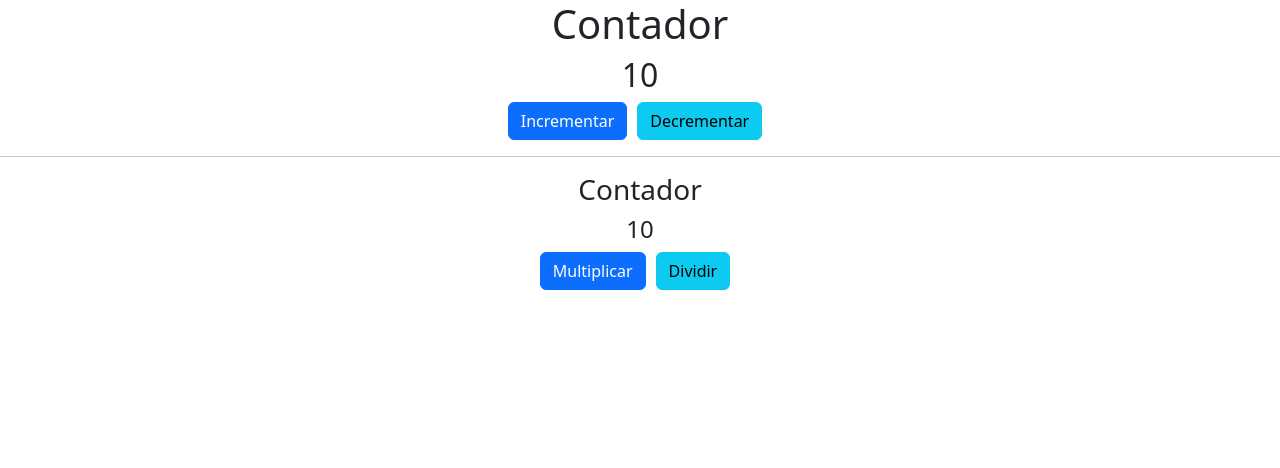
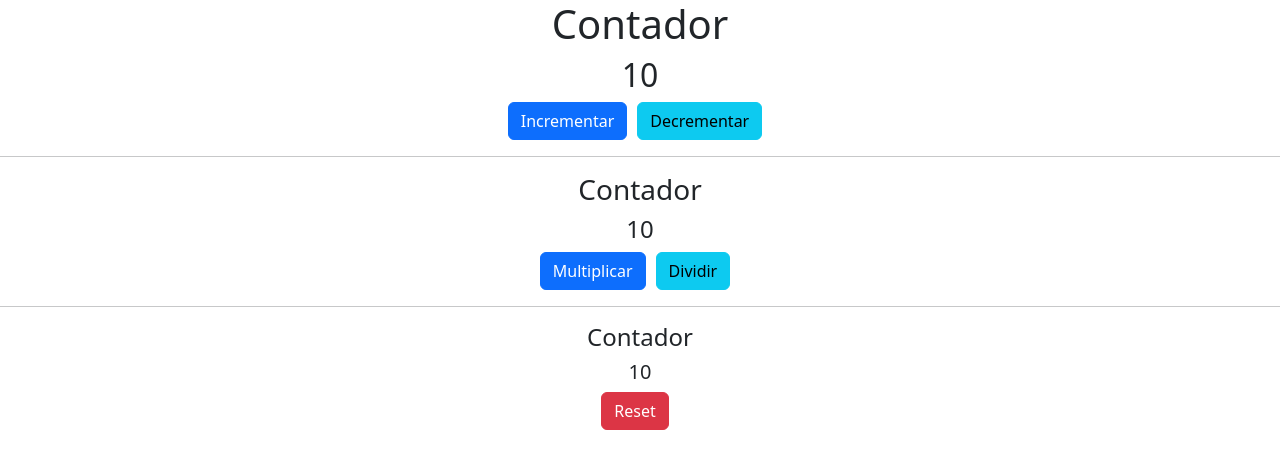
Before and after one commit to v-crz/02-redux-app, an Angular app: page / in a window 1280 px wide. Shown: the top 468 px of the page. Built offline with nearby package versions, Linux system fonts and the light colour scheme.

Commit message:
Integrar el componente nieto

```diff
--- a/src/app/contador/hijo/hijo.component.html
+++ b/src/app/contador/hijo/hijo.component.html
@@ -7,3 +7,15 @@
         <button (click)="dividir()" class="btn btn-info">Dividir</button>
     </div>
 </div>
+
+<hr>
+
+<div class="row text-center">
+    <div class="col">
+        <app-nieto
+            [contador]="contador"
+            (contadorCambio)="resetNieto($event)"
+        >
+        </app-nieto>
+    </div>
+</div>
--- a/src/app/contador/hijo/hijo.component.ts
+++ b/src/app/contador/hijo/hijo.component.ts
@@ -26,4 +26,9 @@
     this.contador /= 2;
     this.cambioContador.emit(this.contador);
   }
+
+  resetNieto(nuevoContador: number){
+    this.contador = nuevoContador;
+    this.cambioContador.emit(this.contador);
+  }
 }
--- a/src/app/contador/nieto/nieto.component.html
+++ b/src/app/contador/nieto/nieto.component.html
@@ -1 +1,4 @@
-<p>nieto works!</p>
+<h4>Contador</h4>
+<h5>{{contador}}</h5>
+
+<button (click)="reset()" class="btn btn-danger">Reset</button>
--- a/src/app/contador/nieto/nieto.component.ts
+++ b/src/app/contador/nieto/nieto.component.ts
@@ -1,4 +1,4 @@
-import { Component, OnInit } from '@angular/core';
+import { Component, EventEmitter, Input, OnInit, Output } from '@angular/core';
 
 @Component({
   selector: 'app-nieto',
@@ -6,10 +6,19 @@
   styleUrls: ['./nieto.component.css']
 })
 export class NietoComponent implements OnInit {
+  @Input()
+  contador!: number;
+
+  @Output()
+  contadorCambio = new EventEmitter<number>();
 
   constructor() { }
 
   ngOnInit(): void {
   }
 
+  reset(){
+    this.contador = 0;
+    this.contadorCambio.emit(0);
+  }
 }
```
